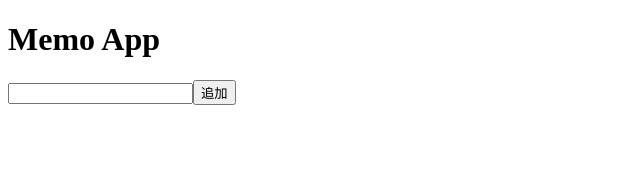
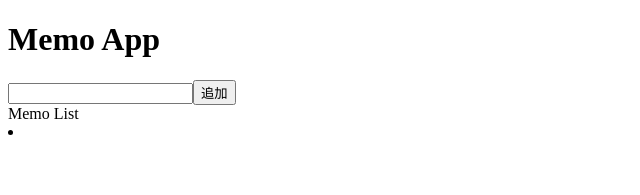
Before and after one commit to otsuboDesi/React-practice, a React (Create React App) app: page / in a window 1280 px wide. Both pictures are taken after a click on the button "追加". Shown: the top 195 px of the page, without its empty margins (0-640 px from the left). Built offline with nearby package versions, Linux system fonts and the light colour scheme.

Commit message:
Add: 入力内容を描画する

```diff
--- a/src/App.tsx
+++ b/src/App.tsx
@@ -21,6 +21,12 @@ export const App = () => {
       <h1>Memo App</h1>
       <input value={text} onChange={handleChange}></input>
       <button onClick={handleClickAdd}>追加</button>
+      <div>Memo List</div>
+      <div>
+        {memos.map((item, index) => (
+          <li key={index}>{item}</li>
+        ))}
+      </div>
     </>
   );
 };
```
